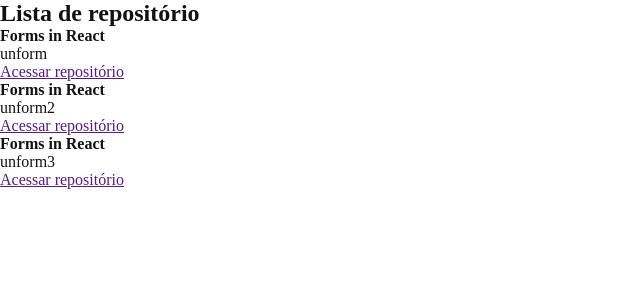
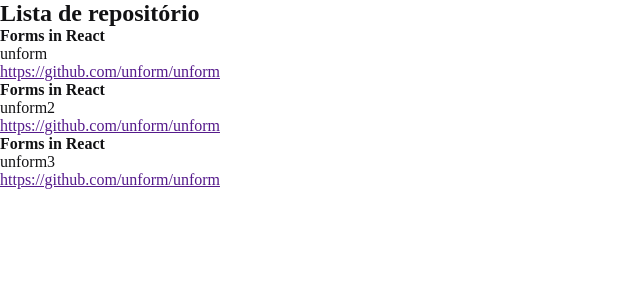
Before and after one commit to bvieiradeveloper/01-github-explorer, a React app: page / in a window 1280 px wide. Shown: the top 300 px of the page, without its empty margins (0-640 px from the left). Built offline with nearby package versions, Linux system fonts and the light colour scheme.

Commit message:
First React Props

```diff
--- /dev/null
+++ b/src/components/RepositoryItem.jsx
@@ -0,0 +1,12 @@
+export function RepositoryItem(props){
+
+  const {name, description, link} = props.repository;
+
+  return (
+          <li>
+            <strong>{description}</strong>
+            <p>{name}</p>
+            <a href="">{link}</a>
+          </li>
+  )
+}
--- a/src/components/repositortList.jsx
+++ b/src/components/repositortList.jsx
@@ -1,25 +1,30 @@
+import { RepositoryItem } from "./RepositoryItem"
 const repositoryName = 'unform'
+
+const repository = [{
+  name: 'unform',
+  description: 'Forms in React',
+  link: 'https://github.com/unform/unform'
+},
+{
+  name: 'unform2',
+  description: 'Forms in React',
+  link: 'https://github.com/unform/unform'
+},
+{
+  name: 'unform3',
+  description: 'Forms in React',
+  link: 'https://github.com/unform/unform'
+}]
 
 export function RepositoryList(){
   return (
       <section className="repository-list">
         <h1>Lista de repositório</h1>
         <ul>
-          <li>
-            <strong>Forms in React</strong>
-            <p>{repositoryName}</p>
-            <a href="">Acessar repositório</a>
-          </li>
-          <li>
-          <strong>Forms in React</strong>
-            <p>unform2</p>
-            <a href="">Acessar repositório</a>
-          </li>
-          <li>
-          <strong>Forms in React</strong>
-            <p>unform3</p>
-            <a href="">Acessar repositório</a>
-          </li>
+         {repository.map(element => {
+           return <RepositoryItem key ={element.name} repository= {element}/>
+         })}
         </ul>
       </section>
   )
```
